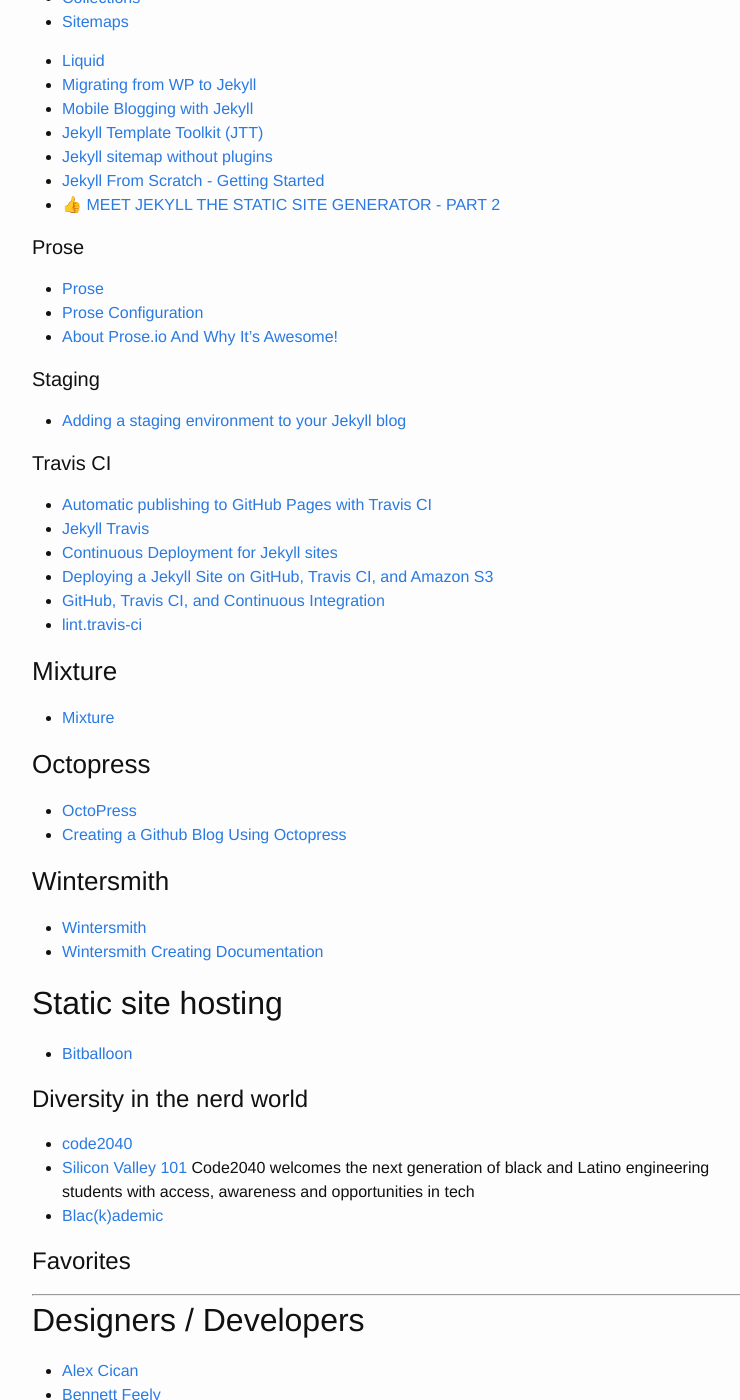
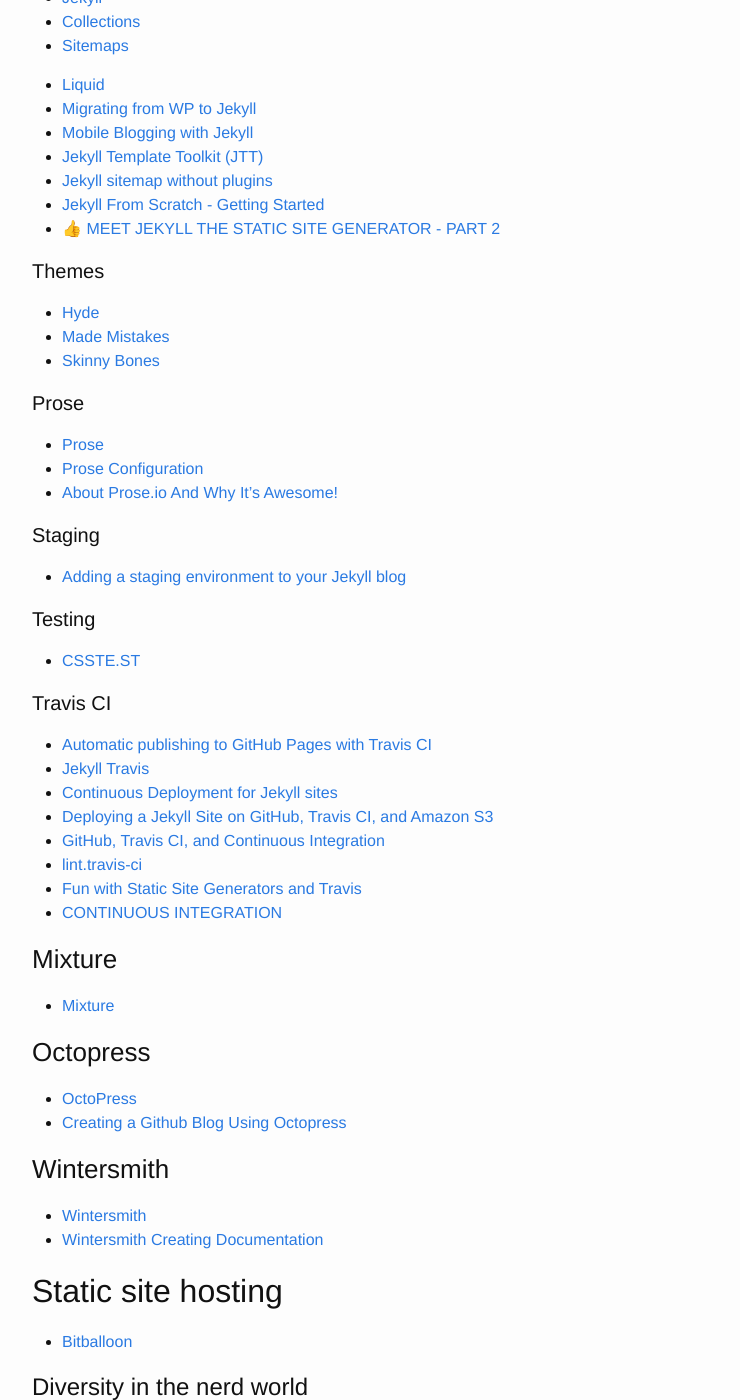
Before and after one commit to brownerd/brownerd.github.io, a Jekyll site: the page built from _posts/2014-10-06-reading-list-2014.md, in a window 1280 px wide and 1400 px high, scrolled down 9369 px. Shown: the whole window, without its empty margins (238-978 px from the left). Built offline with Jekyll 4.4.1, drawn with Linux system fonts in a browser that asks for light colours; emoji names are drawn with the system emoji font; some of the changed text lies outside the part shown.

Commit message:
add to videos watched, Jekyll themes, Travis-ci and testing - i need to learn how to commit hunks

```diff
--- a/_posts/2014-10-06-reading-list-2014.md
+++ b/_posts/2014-10-06-reading-list-2014.md
@@ -432,6 +433,13 @@ I use/test out a lot of apps :punch:
 - [Jekyll From Scratch - Getting Started](http://pixelcog.com/blog/2013/jekyll-from-scratch-introduction/)
 - [:+1: MEET JEKYLL THE STATIC SITE GENERATOR - PART 2](http://samheuck.com/tools/meet-jekyll-the-static-site-generator-part-2/)
 
+#### Themes
+
+- [Hyde](https://github.com/poole/hyde)
+- [Made Mistakes](https://github.com/mmistakes/made-mistakes)
+- [Skinny Bones](https://github.com/mmistakes/skinny-bones-jekyll)
+
+
 #### Prose
 - [Prose](http://prose.io)
 - [Prose Configuration](https://github.com/prose/prose/wiki/Prose-Configuration)
@@ -441,6 +449,12 @@ I use/test out a lot of apps :punch:
 #### Staging
 
 - [Adding a staging environment to your Jekyll blog](http://blog.wercker.com/2013/07/30/adding-a-staging-environment-to-your-blog.html)
+
+
+#### Testing
+
+- [CSSTE.ST](http://csste.st/)
+
 
 
 #### Travis CI
@@ -451,6 +465,9 @@ I use/test out a lot of apps :punch:
 - [Deploying a Jekyll Site on GitHub, Travis CI, and Amazon S3](http://thinkshout.com/blog/2014/08/deployment-workflow-travis-jekyll-travis-s3/)
 - [GitHub, Travis CI, and Continuous Integration](http://gomakethings.com/github-travis-ci-and-continuous-integration/)
 - [lint.travis-ci](http://lint.travis-ci.org/)
+- [Fun with Static Site Generators and Travis](http://wesleyhales.com/blog/2013/03/29/Fun-with-Static-Site-Generators-and-Travis/)
+- [CONTINUOUS INTEGRATION](http://hardy.io/continuous-integration.html)
+
 
 
 
```
Also changed, not shown: other parts of _posts/2014-10-06-reading-list-2014.md (+7 -1 lines).
